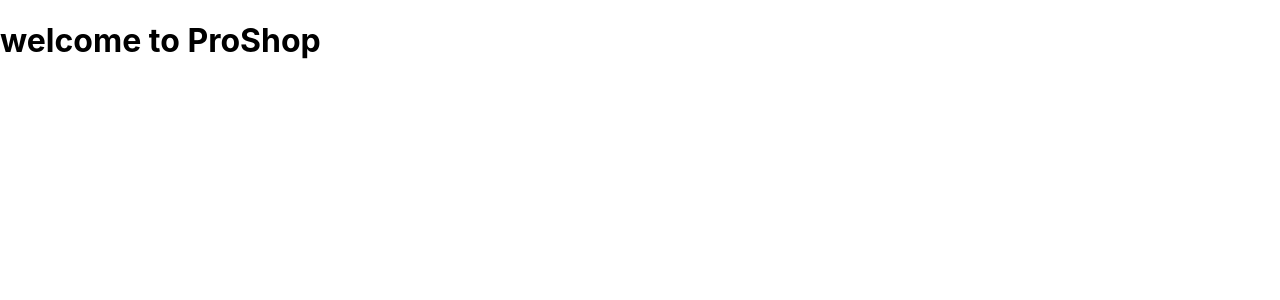
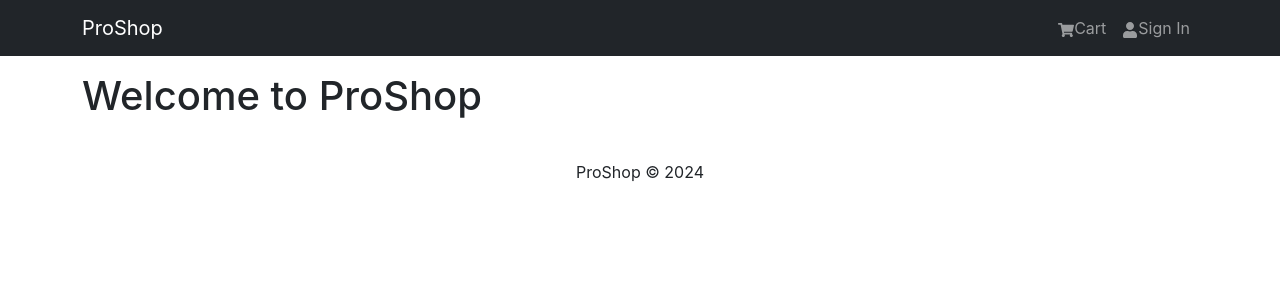
Before and after one commit to faanid/mern-ecommerce, a React (Create React App) app in the folder frontend/: page / in a window 1280 px wide. Shown: the top 300 px of the page. Built offline with nearby package versions, Linux system fonts and the light colour scheme.

Commit message:
Header and Footer Components

```diff
--- a/frontend/package.json
+++ b/frontend/package.json
@@ -6,8 +6,11 @@
     "@testing-library/jest-dom": "^5.17.0",
     "@testing-library/react": "^13.4.0",
     "@testing-library/user-event": "^13.5.0",
+    "bootstrap": "^5.3.3",
     "react": "^18.3.1",
+    "react-bootstrap": "^2.10.4",
     "react-dom": "^18.3.1",
+    "react-icons": "^5.2.1",
     "react-scripts": "5.0.1",
     "web-vitals": "^2.1.4"
   },
--- a/frontend/src/App.js
+++ b/frontend/src/App.js
@@ -1,7 +1,20 @@
 import React from "react";
+import Header from "./components/Header";
+import { Container } from "react-bootstrap";
+import Footer from "./components/Footer";
 
 const App = () => {
-  return <h1>welcome to ProShop</h1>;
+  return (
+    <>
+      <Header />
+      <main className="py-3">
+        <Container>
+          <h1>Welcome to ProShop</h1>
+        </Container>
+      </main>
+      <Footer />
+    </>
+  );
 };
 
 export default App;
--- /dev/null
+++ b/frontend/src/components/Footer.js
@@ -0,0 +1,19 @@
+import React from "react";
+import { Container, Row, Col } from "react-bootstrap";
+
+const Footer = () => {
+  const currentYear = new Date().getFullYear();
+  return (
+    <footer>
+      <Container>
+        <Row>
+          <Col className="text-center py-3">
+            <p>ProShop &copy; {currentYear} </p>
+          </Col>
+        </Row>
+      </Container>
+    </footer>
+  );
+};
+
+export default Footer;
--- /dev/null
+++ b/frontend/src/components/Header.js
@@ -0,0 +1,30 @@
+import React from "react";
+import { Navbar, Nav, Container, NavbarCollapse } from "react-bootstrap";
+import { FaShoppingCart, FaUser } from "react-icons/fa";
+
+const Header = () => {
+  return (
+    <header>
+      <Navbar bg="dark" variant="dark" expand="lg" collapseOnSelect>
+        <Container>
+          <Navbar.Brand href="/">ProShop</Navbar.Brand>
+          <Navbar.Toggle aria-controls="basic-navbar-nav" />
+          <NavbarCollapse id="basic-navbar-nav">
+            <Nav className="ms-auto">
+              <Nav.Link href="/cart">
+                <FaShoppingCart />
+                Cart
+              </Nav.Link>
+              <Nav.Link href="/login">
+                <FaUser />
+                Sign In
+              </Nav.Link>
+            </Nav>
+          </NavbarCollapse>
+        </Container>
+      </Navbar>
+    </header>
+  );
+};
+
+export default Header;
```
Also changed, not shown: frontend/src/index.js (+7 -9 lines), 1 other file (tests, documents, lock files or other folders).
